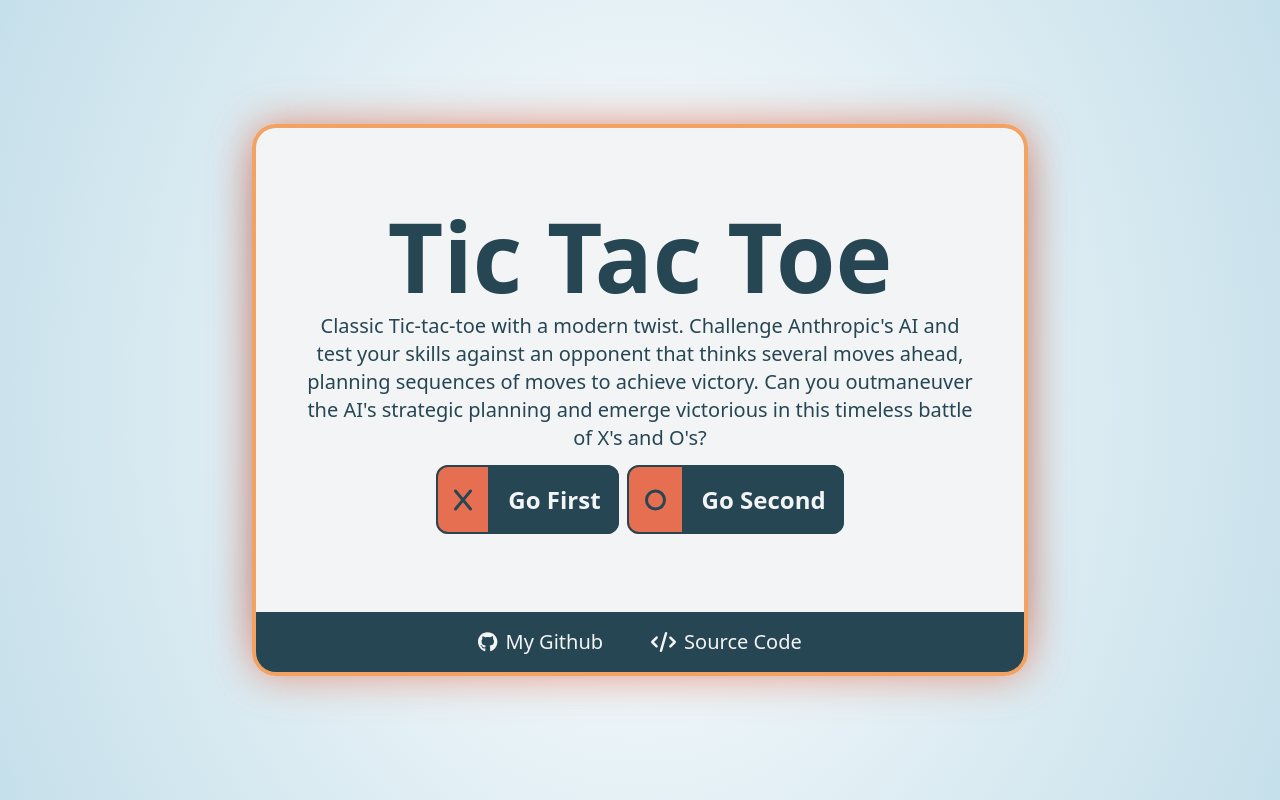
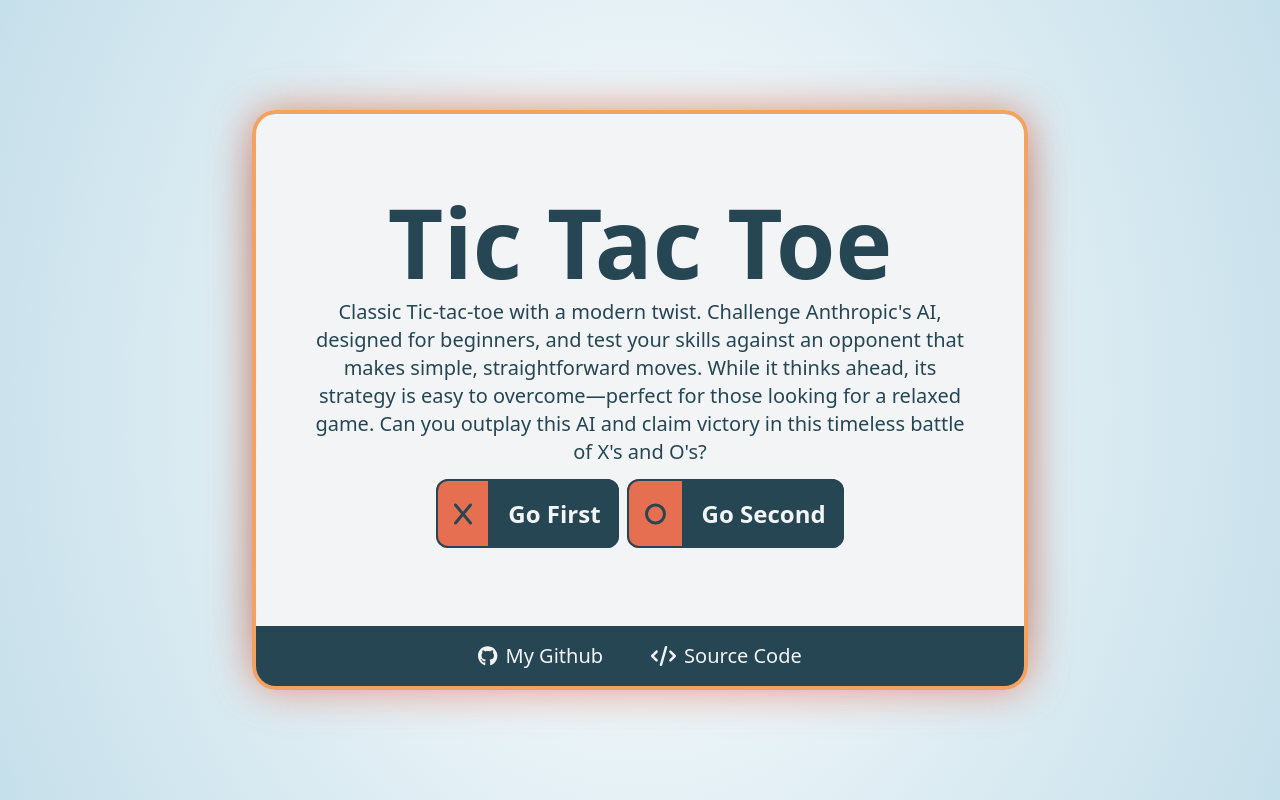
Before and after one commit to iPior/react-tictactoe-game, a React (Vite) app in the folder client/: page / in a window 1280 px wide. Built offline with nearby package versions, Linux system fonts and the light colour scheme.

Commit message:
changing header

```diff
--- a/client/src/components/Header.jsx
+++ b/client/src/components/Header.jsx
@@ -12,7 +12,7 @@
           Tic Tac Toe
         </h1>
         <p className="mx-auto sm:max-w-2xl text-xs sm:text-lg md:text-xl text-center">
-          Classic Tic-tac-toe with a modern twist. Challenge Anthropic's AI and test your skills against an opponent that thinks several moves ahead, planning sequences of moves to achieve victory. Can you outmaneuver the AI's strategic planning and emerge victorious in this timeless battle of X's and O's?
+          Classic Tic-tac-toe with a modern twist. Challenge Anthropic's AI, designed for beginners, and test your skills against an opponent that makes simple, straightforward moves. While it thinks ahead, its strategy is easy to overcome—perfect for those looking for a relaxed game. Can you outplay this AI and claim victory in this timeless battle of X's and O's?
         </p>
         <div className='flex flex-col xs:flex-row mt-4 text-gray-100 font-bold'>
           <button
```
